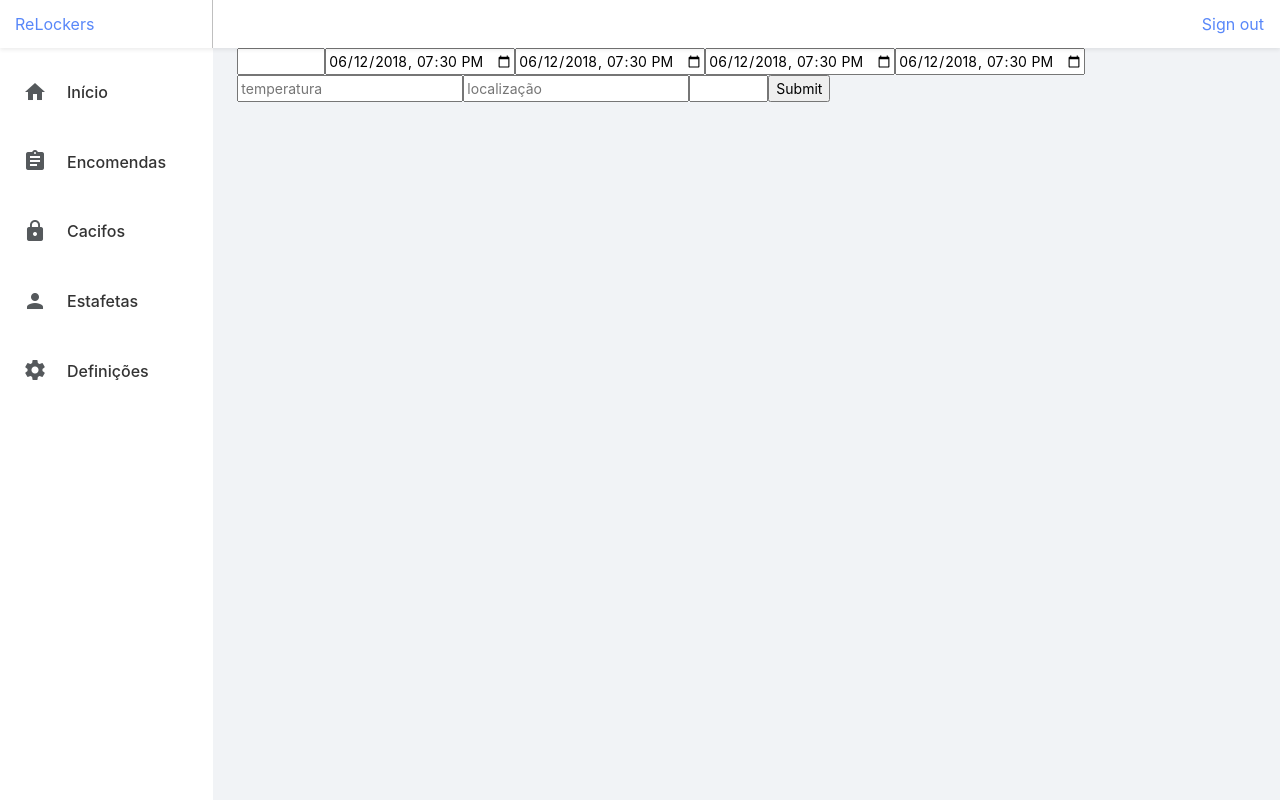
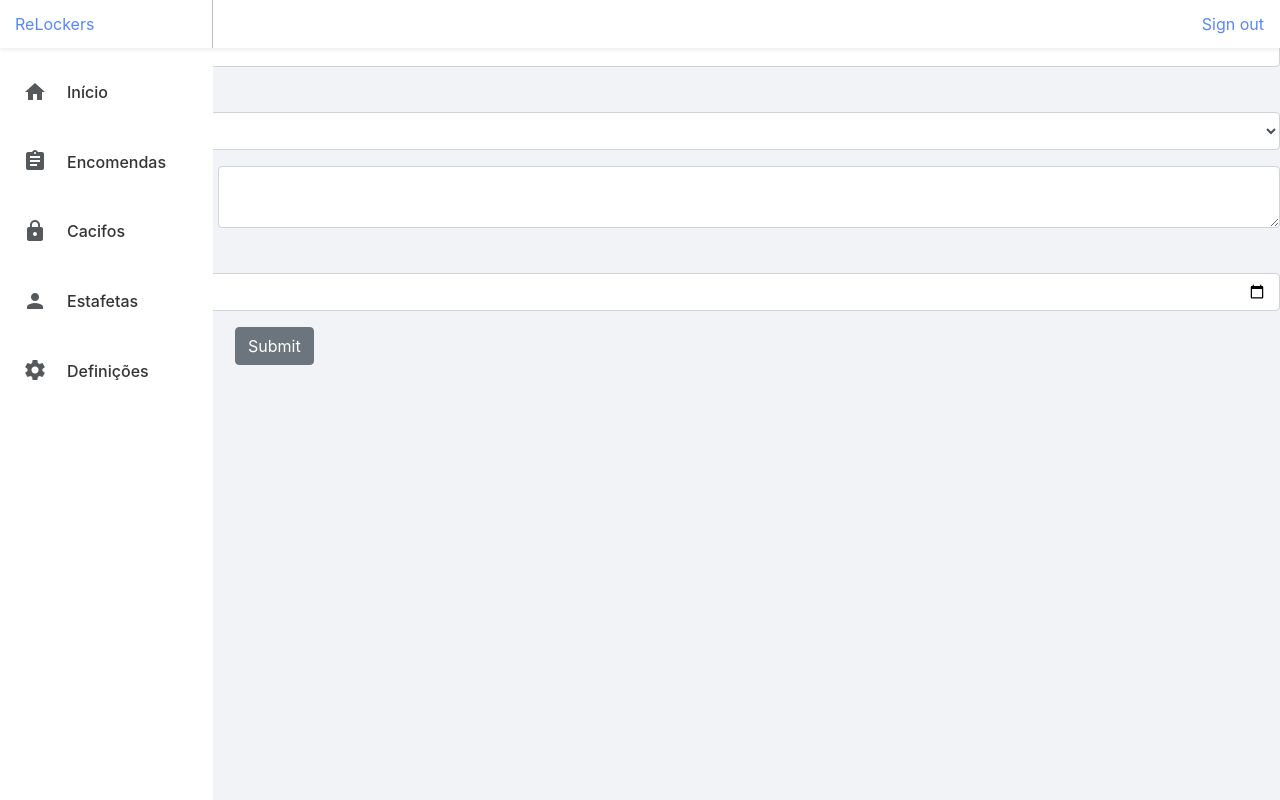
Before and after one commit to soniaamachado/ReLockers, a React (Create React App) app: page /adicionar_encomenda in a window 1280 px wide. Built offline with nearby package versions, Linux system fonts and the light colour scheme; no server answers.

Commit message:
Merge remote-tracking branch 'relockers/master'
# Conflicts:
#	src/components/Inicio.js
#	src/components/Navbar.js
#	src/css/Geral.css
#	src/css/Inicio.css

```diff
--- a/src/components/AdicionarEncomenda.js
+++ b/src/components/AdicionarEncomenda.js
@@ -1,78 +1,138 @@
-import React, {Component} from 'react';
-import '../css/Encomendas.css';
-import axios from 'axios';
-
-const m = new Date();
-const new_timestamp =
-    m.getUTCFullYear() + "-" +
-    ("0" + (m.getUTCMonth()+1)).slice(-2) + "-" +
-    ("0" + m.getUTCDate()).slice(-2) + " " +
-    ("0" + m.getUTCHours()).slice(-2) + ":" +
-    ("0" + m.getUTCMinutes()).slice(-2) + ":" +
-    ("0" + m.getUTCSeconds()).slice(-2);
-
+import React, { Component } from "react";
+import axios from "axios";
+import {Button, Col, Form, FormGroup, Input, Label} from "reactstrap";
 
 export default class AdicionarEncomenda extends Component {
 
     state = {
-        encomendas:[]
+        estado_encomenda:0,
+        numero_encomenda:1,
+        data_de_entrada_no_sistema:"",
+        data_de_entrega_pretendida:"",
+        tempo_limite_de_levantamento:"",
+        tamanho:"",
+        observacoes:"",
+        temperatura:"",
+        errors:{}
+
     };
 
-    componentDidMount() {
 
-        axios.post('http://167.99.202.225/api/encomendas', {
-            numero_encomenda:252,
-            data_estimada:new_timestamp,
-            data_de_entrada_no_sistema:new_timestamp,
-            data_de_entrega:new_timestamp,
-            data_de_entrada:new_timestamp,
-            data_de_levantamento:new_timestamp,
-            data_de_entrega_pretendida:new_timestamp,
-            tempo_limite_de_levantamento:new_timestamp,
-            tamanho:'S',
-            localizacao:'Vagos',
-            observacoes:'entrega muito boa',
-            temperatura:'20',
-            estado_encomenda:0
-        })
-            .then(response => {
-                this.setState({encomendas: response.data.data});
-            })
-            .catch(function (error) {
-                console.log(error);
-                console.log(new_timestamp);
+    onSubmit = e => {
+        e.preventDefault();
 
-            });
-    }
+        const { estado_encomenda, numero_encomenda, data_de_entrada_no_sistema, data_de_entrega_pretendida, tempo_limite_de_levantamento, tamanho, temperatura, observacoes } = this.state;
+
+        if (estado_encomenda === "") {
+            this.setState({ errors: { estado_encomenda: "O estado da encomenda é requirido" } });
+            return;
+        }
+
+        if (numero_encomenda=== "") {
+            this.setState({ errors: { numero_encomenda: "Número da encomenda requirido" } });
+            return;
+        }
+
+        if (data_de_entrada_no_sistema === "") {
+            this.setState({ errors: { data_de_entrada_no_sistema: "Data de entrada requirida" } });
+            return;
+        }
+
+        if (data_de_entrega_pretendida === "") {
+            this.setState({ errors: { data_de_entrega_pretendida: "URL is required" } });
+            return;
+        }
+        if (tempo_limite_de_levantamento === "") {
+            this.setState({ errors: { tempo_limite_de_levantamento: "URL is required" } });
+            return;
+        }
+        if (tamanho === "") {
+            this.setState({ errors: { tamanho: "URL is required" } });
+            return;
+        }
+        if (temperatura === "") {
+            this.setState({ errors: { temperatura: "URL is required" } });
+            return;
+        }
+        if (observacoes=== "") {
+            this.setState({ errors: { observacoes: "URL is required" } });
+            return;
+        }
+
+        const newEncomenda = {
+            estado_encomenda,
+            numero_encomenda,
+            data_de_entrada_no_sistema,
+            data_de_entrega_pretendida,
+            tempo_limite_de_levantamento,
+            tamanho,
+            observacoes,
+            temperatura,
+        };
+
+        axios.post('http://167.99.202.225/api/encomendas', newEncomenda)
+            .then(res => console.log(res.statusText));
+
+        this.setState({
+            title: "",
+            news: "",
+            resume: "",
+            img_url: ""
+        });
+
+        this.props.history.push("/news");
+    };
+
+    onChange = e => {
+        this.setState({
+            [e.target.name]: e.target.value
+        });
+    };
 
     render() {
+        const { estado_encomenda, numero_encomenda, data_de_entrada_no_sistema, data_de_entrega_pretendida, tempo_limite_de_levantamento,tamanho, observacoes, temperatura } = this.state;
         return (
-            <main style={{height:'100%'}} role="main" className="col-md-9 ml-sm-auto col-lg-10 px-4">
+            <main>
+                <Form onSubmit={this.onSubmit}>
+                    <FormGroup>
+                        <Label for="numero_encomenda">Tamanho</Label>
+                        <Input type="number" name="numero_encomenda" id="numero_encomenda"/>
+                    </FormGroup>
 
-                <form>
-                <input type="number" id="numero_encomenda" name="numero_encomenda"
-                       min="10" max="100"/>
-                    <input type="datetime-local" id="data_estimada"
-                           name="meeting-time" value="2018-06-12T19:30"
-                           min="2018-06-07T00:00" max="2019-06-14T00:00"/>
-                    <input type="datetime-local" id="data_de_entrada_no_sistema"
-                           name="meeting-time" value="2018-06-12T19:30"
-                           min="2018-06-07T00:00" max="2019-06-14T00:00"/>
-                    <input type="datetime-local" id="data_de_entrega_pretendida"
-                           name="meeting-time" value="2018-06-12T19:30"
-                           min="2018-06-07T00:00" max="2019-06-14T00:00"/>
-                    <input type="datetime-local" id="tempo_limite_de_levantamento"
-                           name="meeting-time" value="2018-06-12T19:30"
-                           min="2018-06-07T00:00" max="2019-06-14T00:00"/>
-                    <input type='text' placeholder={'temperatura'}/>
-                    <input type='text' placeholder={'localização'}/>
-                    <input type="number" id="cliente" name="cliente"
-                           min="1" max="10"/>
-                    <input type="submit" value="Submit" />
+                    <FormGroup>
+                        <Label for="tamanho">Tamanho</Label>
+                        <Input type="select" name="tamanho" id="tamanho">
+                            <option>S</option>
+                            <option>M</option>
+                            <option>L</option>
+                        </Input>
+                    </FormGroup>
 
-                </form>
+                    <FormGroup row>
+                        <Label for="observacoes" sm={2}>Observações</Label>
+                        <Col sm={10}>
+                            <Input type="textarea" name="observacoes" id="observacoes" />
+                        </Col>
+                    </FormGroup>
+
+                    <FormGroup>
+                        <Label for="data_de_entrega_pretendida">Entrega</Label>
+                        <Input
+                            type="datetime-local"
+                            name="data_de_entrega_pretendida"
+                            id="data_de_entrega_pretendida"
+                            placeholder="Data de Entrega"
+                        />
+                    </FormGroup>
+
+                    <FormGroup check row>
+                        <Col sm={{ size: 10, offset: 2 }}>
+                            <Button>Submit</Button>
+                        </Col>
+                    </FormGroup>
+
+                </Form>
             </main>
-
         );
     }
 }
--- a/src/components/Encomendas.js
+++ b/src/components/Encomendas.js
@@ -36,8 +36,8 @@ class Encomendas extends Component {
                 </div>
                 <div style={{textAlign: 'center', marginBottom: '50px'}}>
                     <i className="material-icons md-24" style={{verticalAlign:'middle'}}>location_on</i>
-                <h6 style={{display: 'inline'}}>Aveiro, Portugal</h6>
-                <a href={'/definicoes'} style={{marginLeft: '5px', fontSize: '10px', display: 'inline'}}>Alterar</a>
+                <h6 style={{display: 'inline', verticalAlign:'middle'}}>Aveiro, Portugal</h6>
+                <a href={'/definicoes'} style={{marginLeft: '5px', fontSize: '10px', display: 'inline',verticalAlign:'middle'}}>Alterar</a>
                 </div>
 
                 <Col>
--- a/src/components/EncomendasEntregues.js
+++ b/src/components/EncomendasEntregues.js
@@ -50,7 +50,7 @@ export default class EncomendasEntregues extends React.Component {
                 {encomendas.map(encomenda => {
 
 
-                    const {id, numero_encomenda, temperatura, tamanho, localizacao, tempo_limite_de_levantamento, data_de_levantamento, data_de_entrega_pretendida, data_de_entrega, cliente, cacifo} = encomenda;
+                    const {id, numero_encomenda, temperatura, tamanho, tempo_limite_de_levantamento, data_de_levantamento, data_de_entrega_pretendida, data_de_entrega, cliente, cacifo} = encomenda;
 
                     const data_entrega = data_de_entrega_pretendida.split(" ");
 
@@ -104,7 +104,7 @@ export default class EncomendasEntregues extends React.Component {
                             <th scope="row">{numero_encomenda}</th>
                             <td>{data_entrega[0]}</td>
                             <td>{data_entrega[1]}</td>
-                            <td>{localizacao}</td>
+                            <td>{cacifo.localizacao.nome}</td>
                             <td>{temperatura}ºC</td>
                             <td>{tamanho}</td>
                             <td>{cliente.nome}</td>
--- a/src/components/EncomendasPorEntregar.js
+++ b/src/components/EncomendasPorEntregar.js
@@ -48,7 +48,7 @@ export default class EncomendasPorEntregar extends React.Component {
 
                 {encomendas.map(encomenda => {
 
-                    let {id, temperatura, numero_encomenda, tamanho, localizacao,data_de_entrega,tempo_limite_de_levantamento, data_de_entrega_pretendida,cliente, cacifo} = encomenda;
+                    let {id, temperatura, numero_encomenda, tamanho,data_de_entrega,tempo_limite_de_levantamento, data_de_entrega_pretendida,cliente, cacifo} = encomenda;
 
 
                     const data_entrega = data_de_entrega_pretendida.split(" ");
@@ -96,7 +96,7 @@ export default class EncomendasPorEntregar extends React.Component {
                             <th scope="row">{numero_encomenda}</th>
                             <td>{data_entrega[0]}</td>
                             <td>{data_entrega[1]}</td>
-                            <td>{localizacao}</td>
+                            <td>{cacifo.localizacao.nome}</td>
                             <td>{temperatura}ºC</td>
                             <td>{tamanho}</td>
                             <td>{cliente.nome}</td>
--- a/src/components/Inicio.js
+++ b/src/components/Inicio.js
@@ -94,7 +94,8 @@ class Inicio extends Component {
                             </tr>
                             <tr>
                                 <th scope="row">2</th>
-                                <td><img style={{width: '40px', height: '40px', borderRadius: '50%'}} alt={'lol'}
+                                <td>
+                                    <img style={{width: '40px', height: '40px', borderRadius: '50%'}} alt={'lol'}
                                          src={'https://www.comshalom.org/wp-content/uploads/2018/02/pexels-photo-683381.jpeg'}/>
                                 </td>
                                 <td>Jacob</td>
```
Also changed, not shown: src/components/EncomendaForm.js (added, +51 -0 lines).
